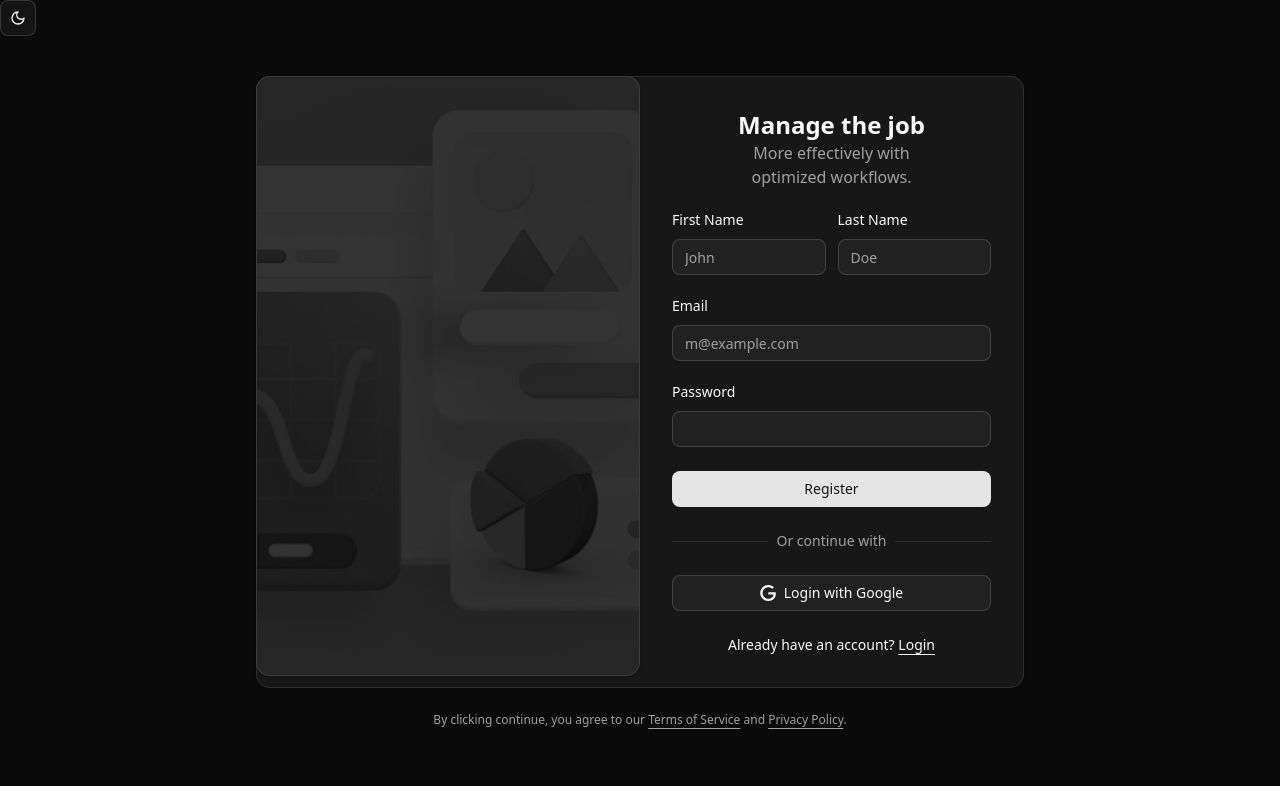
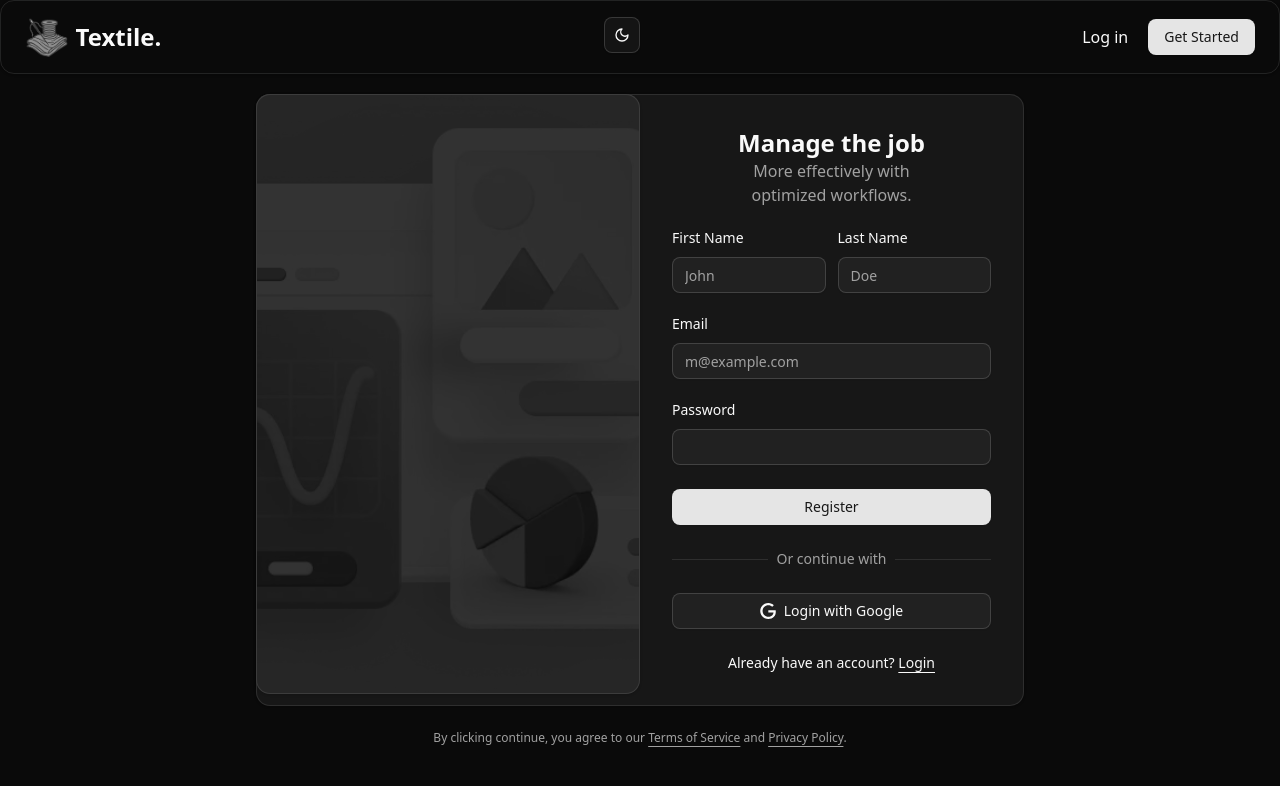
Before and after one commit to Njahi98/textile-frontend, a React (Vite) app: page /auth/register in a window 1280 px wide. Shown: the top 786 px of the page. Built offline with nearby package versions, Linux system fonts and the light colour scheme.

Commit message:
Refactor code structure for improved readability and maintainability

```diff
--- a/src/App.tsx
+++ b/src/App.tsx
@@ -10,7 +10,7 @@ function App() {
     <ThemeProvider defaultTheme="dark" storageKey="vite-ui-theme">
     <Navbar/>
   <Routes>
-      <Route path="/" element={<div>Home</div>} />
+      <Route path="/" element={""} />
       <Route path="auth" element={<AuthLayout/>}>
       <Route path="login" element={ <LoginForm /> } />
       <Route path="register" element={ <RegisterForm /> } />
--- a/src/components/mode-toggle.tsx
+++ b/src/components/mode-toggle.tsx
@@ -15,7 +15,7 @@ export function ModeToggle() {
   return (
     <DropdownMenu>
       <DropdownMenuTrigger asChild>
-        <Button variant="outline" size="icon">
+        <Button variant="outline" size="icon" className="hover:cursor-pointer">
           <Sun className="h-[1.2rem] w-[1.2rem] rotate-0 scale-100 transition-all dark:-rotate-90 dark:scale-0" />
           <Moon className="absolute h-[1.2rem] w-[1.2rem] rotate-90 scale-0 transition-all dark:rotate-0 dark:scale-100" />
           <span className="sr-only">Toggle theme</span>
--- a/src/components/navbar.tsx
+++ b/src/components/navbar.tsx
@@ -1,10 +1,30 @@
-import { ModeToggle } from "./mode-toggle"
+import { Link } from "react-router-dom";
+import { ModeToggle } from "./mode-toggle";
+import { Button } from "./ui/button";
 
 function Navbar() {
   return (
-    <div className='max-w-7xl m-auto'>    <ModeToggle />
-</div>
-  )
+    <div className="max-w-screen-xl mx-auto py-4 border rounded-xl px-4 md:px-6 shadow-sm flex justify-between">
+      <Link to="/" className="flex items-center gap-2">
+        <img
+          src="/logo.webp"
+          alt="site logo"
+          className="h-10 object-cover  dark:grayscale"
+        />
+        <p className="text-2xl font-bold">Textile.</p>
+      </Link>
+
+      <ModeToggle />
+      <div className="items-center gap-5 hidden md:flex">
+        <Link to="/auth/login">
+          <p className="hover:cursor-pointer">Log in</p>
+        </Link>
+        <Link to="/auth/register">
+          <Button className="hover:cursor-pointer">Get Started</Button>
+        </Link>
+      </div>
+    </div>
+  );
 }
 
-export default Navbar
+export default Navbar;
--- a/src/features/auth/components/Login-form.tsx
+++ b/src/features/auth/components/Login-form.tsx
@@ -43,7 +43,7 @@ export function LoginForm({
                 <Input id="password" type="password" required />
               </div>
               <div className=" space-y-6">
-                <Button type="submit" className="w-full">
+                <Button type="submit" className="w-full hover:cursor-pointer">
                   Login
                 </Button>
                 <div className="after:border-border relative text-center text-sm after:absolute after:inset-0 after:top-1/2 after:z-0 after:flex after:items-center after:border-t">
@@ -52,7 +52,7 @@ export function LoginForm({
                   </span>
                 </div>
                 <div className="grid-cols-3 gap-4 flex place-items-center">
-                  <Button variant="outline" className="w-full">
+                  <Button variant="outline" className="w-full hover:cursor-pointer">
                     <svg xmlns="http://www.w3.org/2000/svg" viewBox="0 0 24 24">
                       <path
                         d="M12.48 10.92v3.28h7.84c-.24 1.84-.853 3.187-1.787 4.133-1.147 1.147-2.933 2.4-6.053 2.4-4.827 0-8.6-3.893-8.6-8.72s3.773-8.72 8.6-8.72c2.6 0 4.507 1.027 5.907 2.347l2.307-2.307C18.747 1.44 16.133 0 12.48 0 5.867 0 .307 5.387.307 12s5.56 12 12.173 12c3.573 0 6.267-1.173 8.373-3.36 2.16-2.16 2.84-5.213 2.84-7.667 0-.76-.053-1.467-.173-2.053H12.48z"
--- a/src/features/auth/components/Register-form.tsx
+++ b/src/features/auth/components/Register-form.tsx
@@ -56,7 +56,7 @@ export function RegisterForm({
                 <Input id="password" type="password" required />
               </div>
               <div className="mt-auto space-y-6">
-                <Button type="submit" className="w-full">
+                <Button type="submit" className="w-full hover:cursor-pointer">
                   Register
                 </Button>
                 <div className="after:border-border relative text-center text-sm after:absolute after:inset-0 after:top-1/2 after:z-0 after:flex after:items-center after:border-t">
@@ -65,7 +65,7 @@ export function RegisterForm({
                   </span>
                 </div>
                 <div className="grid-cols-3 gap-4 flex place-items-center">
-                  <Button variant="outline" className="w-full">
+                  <Button variant="outline" className="w-full hover:cursor-pointer">
                     <svg xmlns="http://www.w3.org/2000/svg" viewBox="0 0 24 24">
                       <path
                         d="M12.48 10.92v3.28h7.84c-.24 1.84-.853 3.187-1.787 4.133-1.147 1.147-2.933 2.4-6.053 2.4-4.827 0-8.6-3.893-8.6-8.72s3.773-8.72 8.6-8.72c2.6 0 4.507 1.027 5.907 2.347l2.307-2.307C18.747 1.44 16.133 0 12.48 0 5.867 0 .307 5.387.307 12s5.56 12 12.173 12c3.573 0 6.267-1.173 8.373-3.36 2.16-2.16 2.84-5.213 2.84-7.667 0-.76-.053-1.467-.173-2.053H12.48z"
--- a/src/features/auth/pages/AuthLayout.tsx
+++ b/src/features/auth/pages/AuthLayout.tsx
@@ -10,12 +10,11 @@ function AuthLayout() {
   }, [location]);
 
   return (
-    <div className="flex flex-col items-center justify-center p-6 md:p-10">
+    <div className="flex flex-col items-center justify-center p-6 md:p-5">
       <div className="w-full max-w-sm md:max-w-3xl">
         <div className="relative">
-          <div className={`absolute inset-y-0 transition-all duration-500 ease-in-out hidden md:block
-            ${imagePosition === 'left' ? 'left-0' : 'left-1/2'}`}
-            style={{ width: '50%' }}>
+          <div className={`absolute inset-y-0 transition-all duration-500 ease-in-out hidden md:block w-1/2
+            ${imagePosition === 'left' ? 'left-0' : 'left-1/2'}`}>
             <div className="bg-muted min-h-[600px] w-full relative rounded-xl border py-6 shadow-sm">
               <img
                 src="/illustration-dashboard.webp"
```
Also changed, not shown: public/logo.webp (added).
